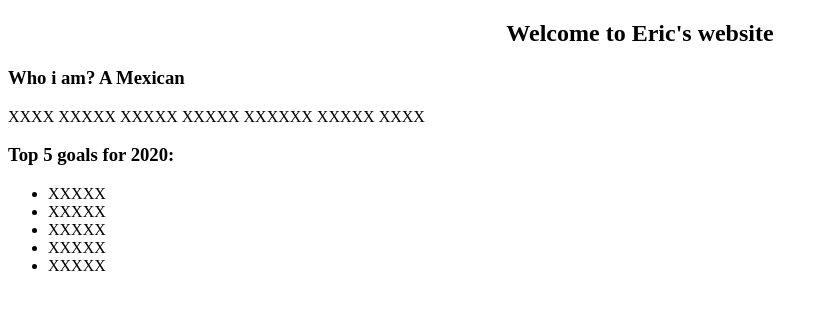
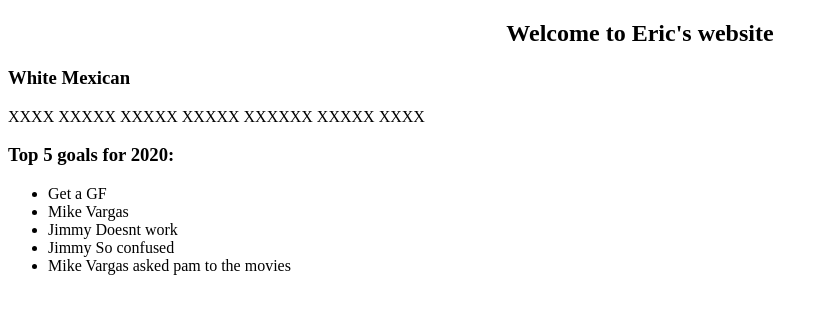
Before and after one commit to FutureTeens/FutureTeens.github.io, a plain HTML site: page Erick/index.html in a window 1280 px wide. Shown: the whole page, without its empty margins (0-828 px from the left). Drawn offline with Linux system fonts and the light colour scheme.

Commit message:
Update index.html

```diff
--- a/Erick/index.html
+++ b/Erick/index.html
@@ -6,17 +6,17 @@
 	<body>
 		<h2 align="center">Welcome to Eric's  website</h2>
 		<div>
-			<h3>Who i am? A Mexican</h3>
+			<h3>White Mexican</h3>
 			<p> XXXX XXXXX XXXXX XXXXX XXXXXX XXXXX XXXX</p>
 		</div>
 		<div>
 			<h3>Top 5 goals for 2020: </h3>
 			<ul>
-	  			<li> XXXXX </li>
-	  			<li> XXXXX </li>
-	  			<li> XXXXX </li>
-	  			<li> XXXXX </li>
-	  			<li> XXXXX </li>
+	  			<li> Get a GF </li>
+	  			<li> Mike Vargas </li>
+	  			<li> Jimmy Doesnt work </li>
+	  			<li> Jimmy So confused </li>
+	  			<li> Mike Vargas asked pam to the movies </li>
 			</ul>
 		</div>
 	</body>
```
